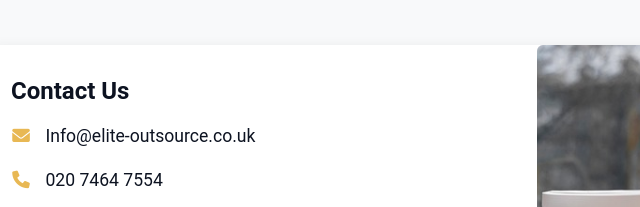
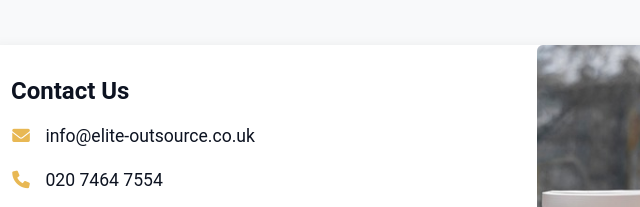
Before and after one commit to amisoliman/elite-outsource, a plain HTML site: page index.html in a window 1280 px wide. Shown: the part 4953-5160 px from the top of the page, 103-743 px from the left. Drawn offline with nearby package versions, Linux system fonts and the light colour scheme.

Commit message:
Update index.html

```diff
--- a/index.html
+++ b/index.html
@@ -434,7 +434,7 @@
                     <div class="contact-info">
                       <p>
                         <i class="fas fa-envelope"></i>
-                        <a href="mailto:Info@elite-outsource.co.uk">Info@elite-outsource.co.uk</a>
+                        <a href="mailto:info@elite-outsource.co.uk">info@elite-outsource.co.uk</a>
                       </p>
                       <p>
                         <i class="fas fa-phone"></i> <a href="tel:02074647554">020 7464 7554</a>
```
